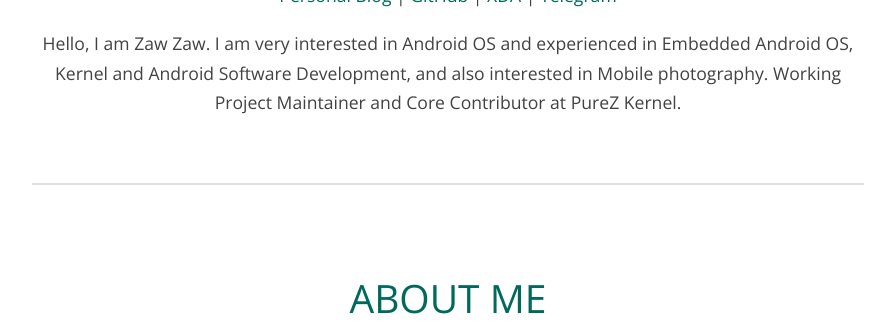
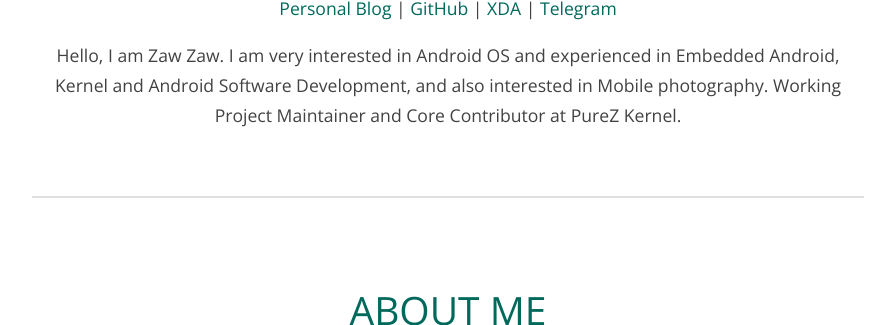
Before and after one commit to zawzaww/zawzaww.github.io, a Jekyll site: the page built from index.md, in a window 1280 px wide and 900 px high, scrolled down 557 px, cut to the strip 229-554 px from the top of the window. Shown: the whole strip, without its empty margins (192-1087 px from the left). Built offline with Jekyll 4.4.1, drawn with Linux system fonts in a browser that asks for light colours.

Commit message:
index: about: Update index for introduction aboutme and add <br> tag in about

```diff
--- a/index.md
+++ b/index.md
@@ -2,9 +2,9 @@
 layout: home
 ---
 
-<p align="center"><img src="https://s20.postimg.cc/yxt5lu0zx/Round_Photo-_Zaw_Zaw.png" width="49%" height="49%"/></p>
+<p align="center"><img src="https://s20.postimg.cc/yxt5lu0zx/Round_Photo-_Zaw_Zaw.png" width="51%" height="51%"/></p>
 <p align="center"><a href="https://medium.com/zawzaww">Personal Blog</a> | <a href="https://github.com/zawzaww">GitHub</a> | <a href="https://forum.xda-developers.com/member.php?u=7581611">XDA</a> | <a href="https://t.me/zawzaww">Telegram</a></p>
-<p align="center">Hello, I am Zaw Zaw. I am very interested in Android OS and experienced in Embedded Android OS, Kernel and Android Software Development, and also interested in Mobile photography. Working Project Maintainer and Core Contributor at PureZ Kernel.</p>
+<p align="center">Hello, I am Zaw Zaw. I am very interested in Android OS and experienced in Embedded Android, Kernel and Android Software Development, and also interested in Mobile photography. Working Project Maintainer and Core Contributor at PureZ Kernel.</p>
 <br>
 
 ---
```
Also changed, not shown: about.md (+17 -6 lines).
